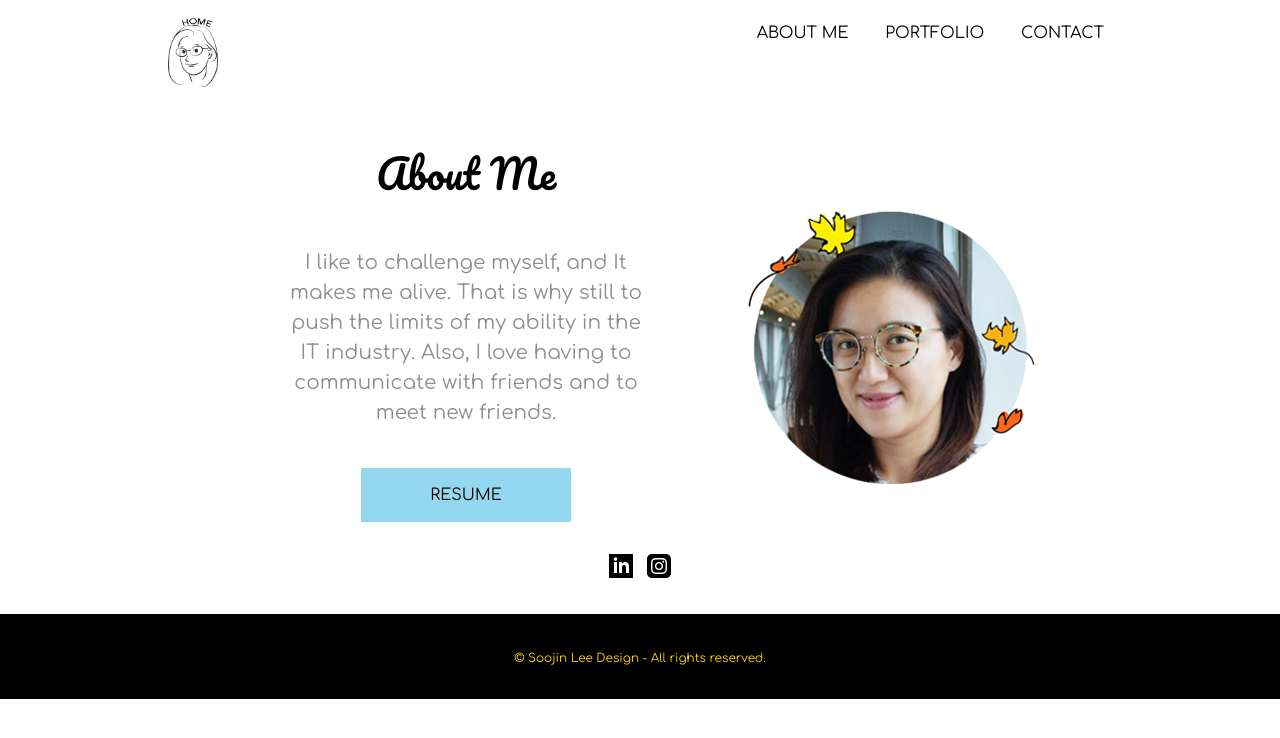
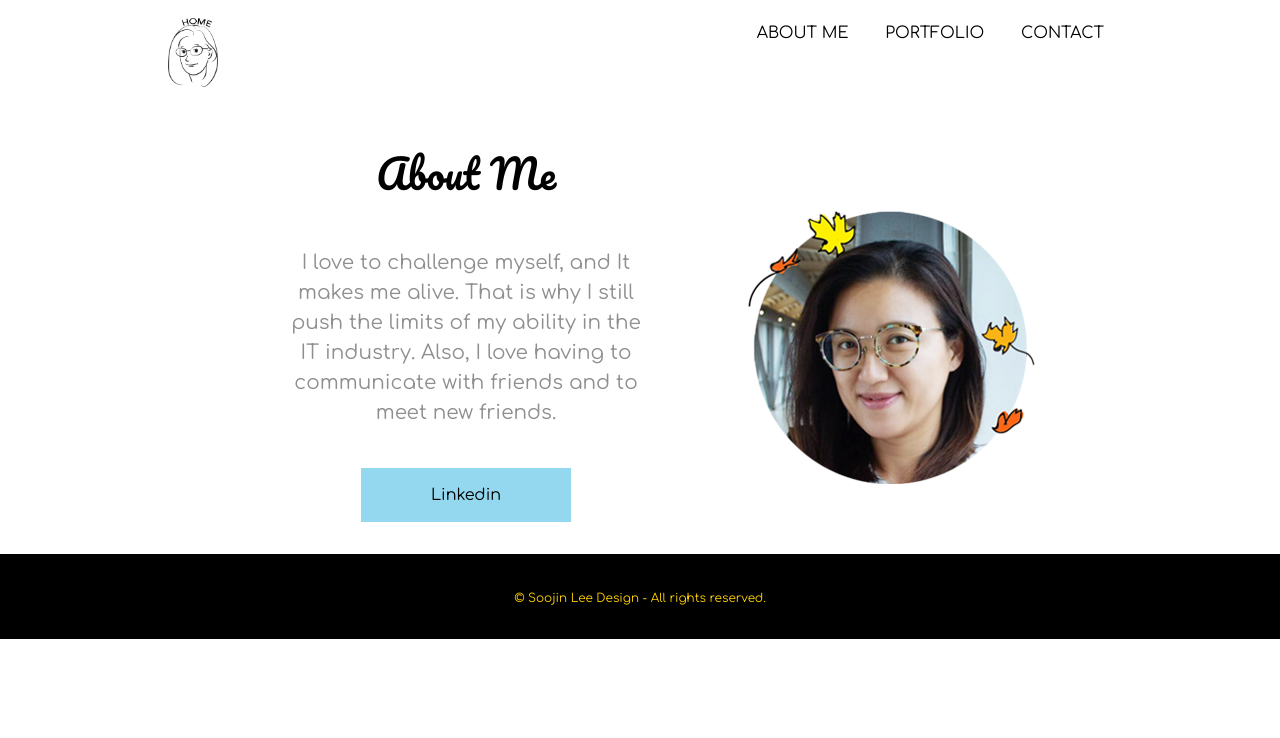
Before and after one commit to lee00682/lee00682.github.io, a plain HTML site: page about.html in a window 1280 px wide. Drawn offline with nearby package versions, Linux system fonts and the light colour scheme; a web font is replaced by a local one.

Commit message:
Update about.html

```diff
--- a/about.html
+++ b/about.html
@@ -76,13 +76,13 @@
           <div class="intro2">
           <h1 class="slide-bottom">About Me</h1>
           <p class="aboutp slide-bottom">
-              I like to challenge myself, and It makes me alive. That is why still to push the limits of my ability in the IT industry. Also, I love having to communicate with friends and to meet new friends.
+             I love to challenge myself, and It makes me alive. That is why I still push the limits of my ability in the IT industry. Also, I love having to communicate with friends and to meet new friends.
           </p>
 
-          <a href="img/SoojinLee-Resume2.pdf" target="_blank" class="resume-button slide-top">RESUME</a>
+          <a href="https://www.linkedin.com/in/soojinlee999/" target="_blank" class="resume-button slide-top">Linkedin</a>
          </div>
         </div>
-        <div class="social-icons">
+        <!--div class="social-icons">
             <a href="https://www.linkedin.com/in/soojinlee999/" target="_blank" >
                <svg xmlns="http://www.w3.org/2000/svg" width="24" height="24" viewBox="0 0 24 24"><path d="M0 0v24h24v-24h-24zm8 19h-3v-11h3v11zm-1.5-12.268c-.966 0-1.75-.79-1.75-1.764s.784-1.764 1.75-1.764 1.75.79 1.75 1.764-.783 1.764-1.75 1.764zm13.5 12.268h-3v-5.604c0-3.368-4-3.113-4 0v5.604h-3v-11h3v1.765c1.397-2.586 7-2.777 7 2.476v6.759z"/></svg>
             </a>
@@ -92,7 +92,7 @@
             </a>
 
 
-       </div>
+       </div-->
 
 
 
```
